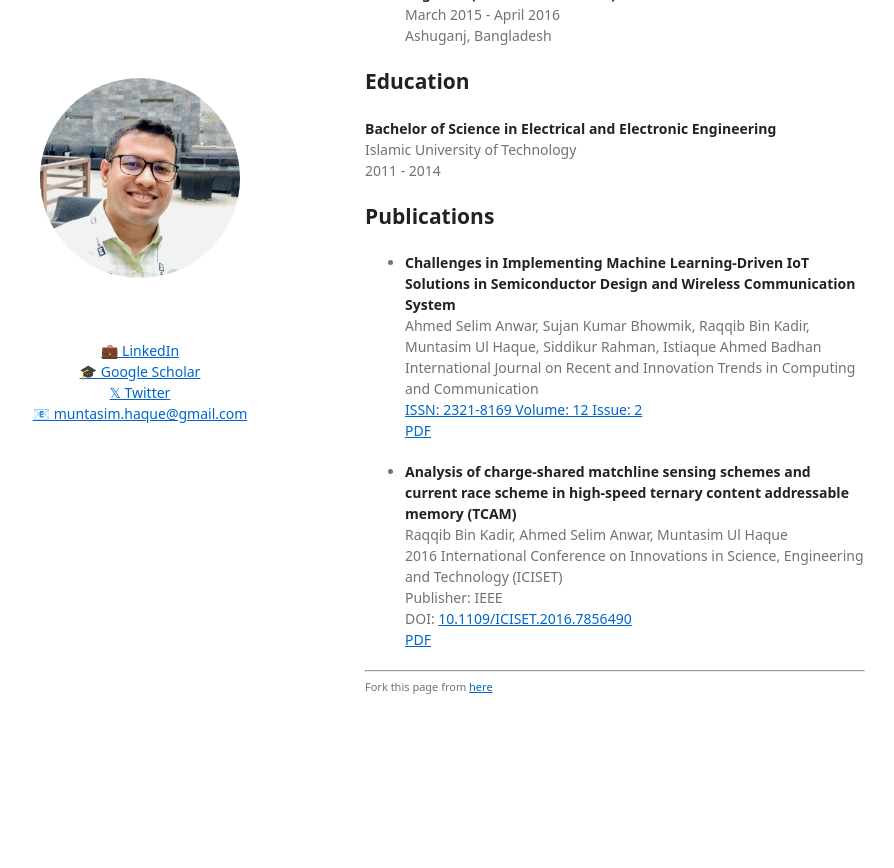
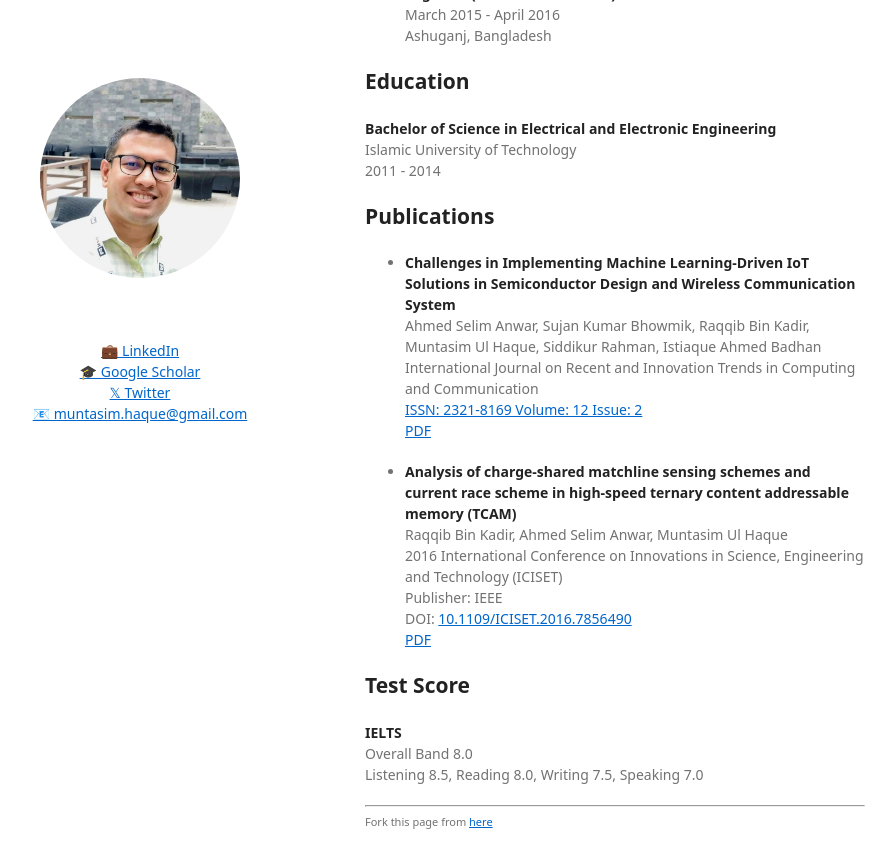
Before and after one commit to muntasimulhaque/muntasimulhaque.github.io, a Jekyll site: the page built from index.md, in a window 1280 px wide and 900 px high, scrolled down 1045 px. Shown: the top 868 px of the window, without its empty margins (205-1099 px from the left). Built offline with Jekyll 4.4.1, drawn with Linux system fonts in a browser that asks for light colours; our own code applies the rules of GitHub Pages for plain Markdown files; before the commit the page ends 1811 px from its top, so only the background shows below that.

Commit message:
Update index.md

```diff
--- a/index.md
+++ b/index.md
@@ -60,6 +60,12 @@ Publisher: IEEE
 DOI: [10.1109/ICISET.2016.7856490](https://ieeexplore.ieee.org/document/7856490#:~:text=DOI%3A%2010.1109/ICISET.2016.7856490){:target="_blank"}
 [PDF](http://103.82.172.44:8080/xmlui/handle/123456789/1058){:target="_blank"}
 
+## Test Score
+
+**IELTS**
+Overall Band 8.0
+Listening 8.5, Reading 8.0, Writing 7.5, Speaking 7.0
+
 ---
 
 <p style="font-size:11px">Fork this page from <a href="https://github.com/muntasimulhaque/muntasimulhaque.github.io" target="_blank">here</a></p>
```
